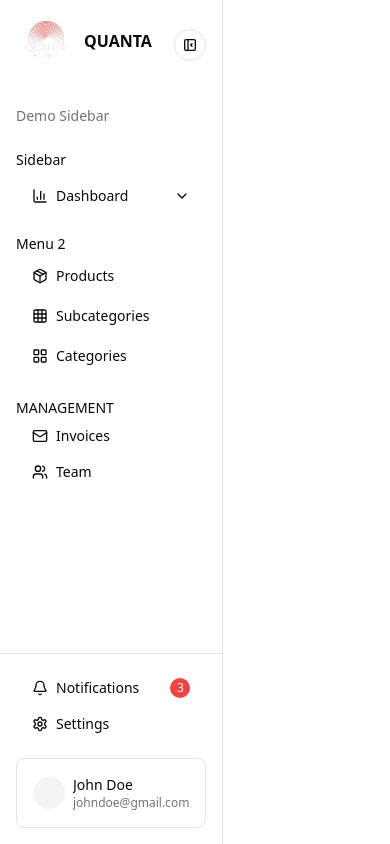
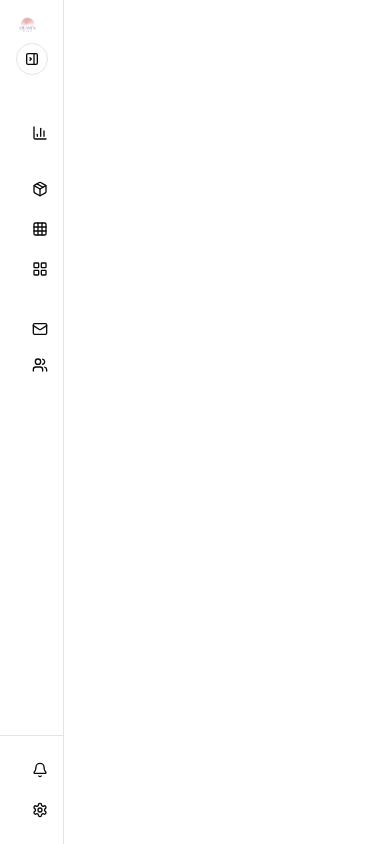
Before and after one commit to praneeth622/SAP-Monitoring, a Next.js app in the folder sap-monitoring/app-ui/: page / in a window 390 px wide. Built offline with nearby package versions, Linux system fonts and the light colour scheme.

Commit message:
adjusted sidebar collapse behavior

```diff
--- a/sap-monitoring/app-ui/components/sidebar.tsx
+++ b/sap-monitoring/app-ui/components/sidebar.tsx
@@ -21,6 +21,26 @@ import Link from "next/link"
 import { Tooltip, TooltipContent, TooltipProvider, TooltipTrigger } from "@/components/ui/tooltip"
 import { useRouter } from "next/navigation";
 import image from '../public/assets/1.png'
+
+// Add this custom hook at the top level
+function useMediaQuery(query: string) {
+  const [matches, setMatches] = React.useState(false)
+
+  React.useEffect(() => {
+    const media = window.matchMedia(query)
+    const updateMatch = () => setMatches(media.matches)
+
+    // Initial check
+    updateMatch()
+
+    // Listen for changes
+    media.addEventListener('change', updateMatch)
+    return () => media.removeEventListener('change', updateMatch)
+  }, [query])
+
+  return matches
+}
+
 interface NavItemProps {
   icon: React.ElementType
   label: string
@@ -100,8 +120,15 @@ function NavItem({ icon: Icon, label, isActive, isCollapsible, children, badge,
 }
 
 export function Sidebar() {
-  const [isCollapsed, setIsCollapsed] = React.useState(false)
+  const isMobile = useMediaQuery('(max-width: 768px)')
+  const [isCollapsed, setIsCollapsed] = React.useState(true) // Default to collapsed
   const router = useRouter();
+
+  // Set initial collapse state based on screen size
+  React.useEffect(() => {
+    setIsCollapsed(isMobile)
+  }, [isMobile])
+
   const handleExpand = () => {
     setIsCollapsed(false)
   }
@@ -111,6 +138,7 @@ export function Sidebar() {
       className={cn(
         "flex h-screen border-r sticky top-0 bg-background transition-all duration-300",
         isCollapsed ? "w-16" : "w-64",
+        "z-50",
       )}
     >
       <div className="flex w-full flex-col overflow-hidden">
```
